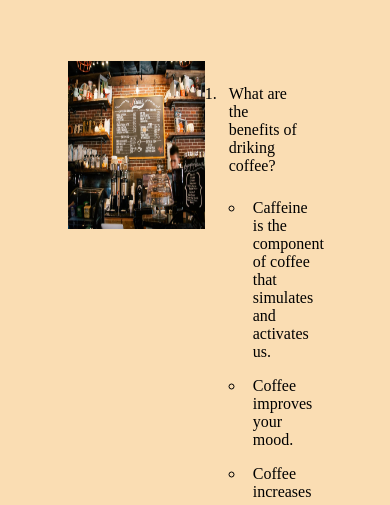
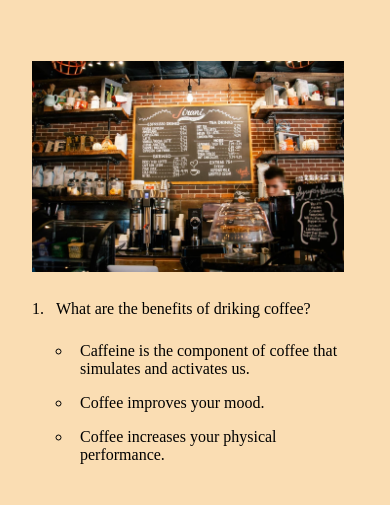
Before and after one commit to Nataliarm11/Natalia-Requena-Medina-Task4, a plain HTML site: page assets/benefittips.html in a window 390 px wide. Shown: the part 316-821 px from the top of the page. Drawn offline with Linux system fonts and the light colour scheme.

Commit message:
version1

```diff
--- a/assets/styles/style.css
+++ b/assets/styles/style.css
@@ -415,7 +415,7 @@ label{
     ul,
     ol{
         padding: 1rem;
-        width: 30vw;
+        width: 80vw;
     }
     li{
         padding: .5rem;
@@ -423,14 +423,14 @@ label{
 
     #coffee,
     #cupcoffee{
-        width:35vw;
-        height:20vh;
+        width:80vw;
+        height:25vh;
     }
 
     .container1,
     .container2{
         display: flex;
-        justify-content: center;
+        flex-direction: column;
         padding: 2rem;
     }
 
```
